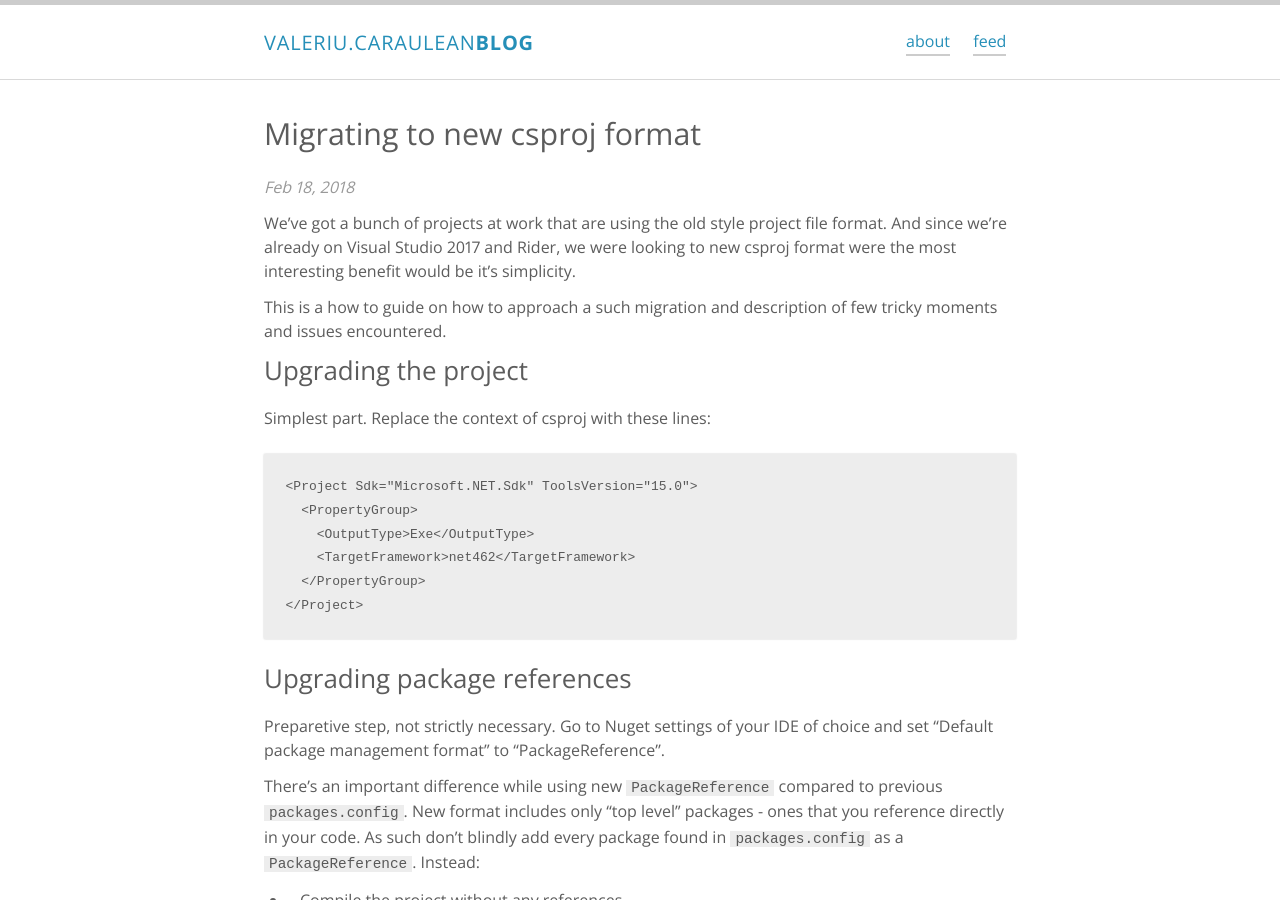
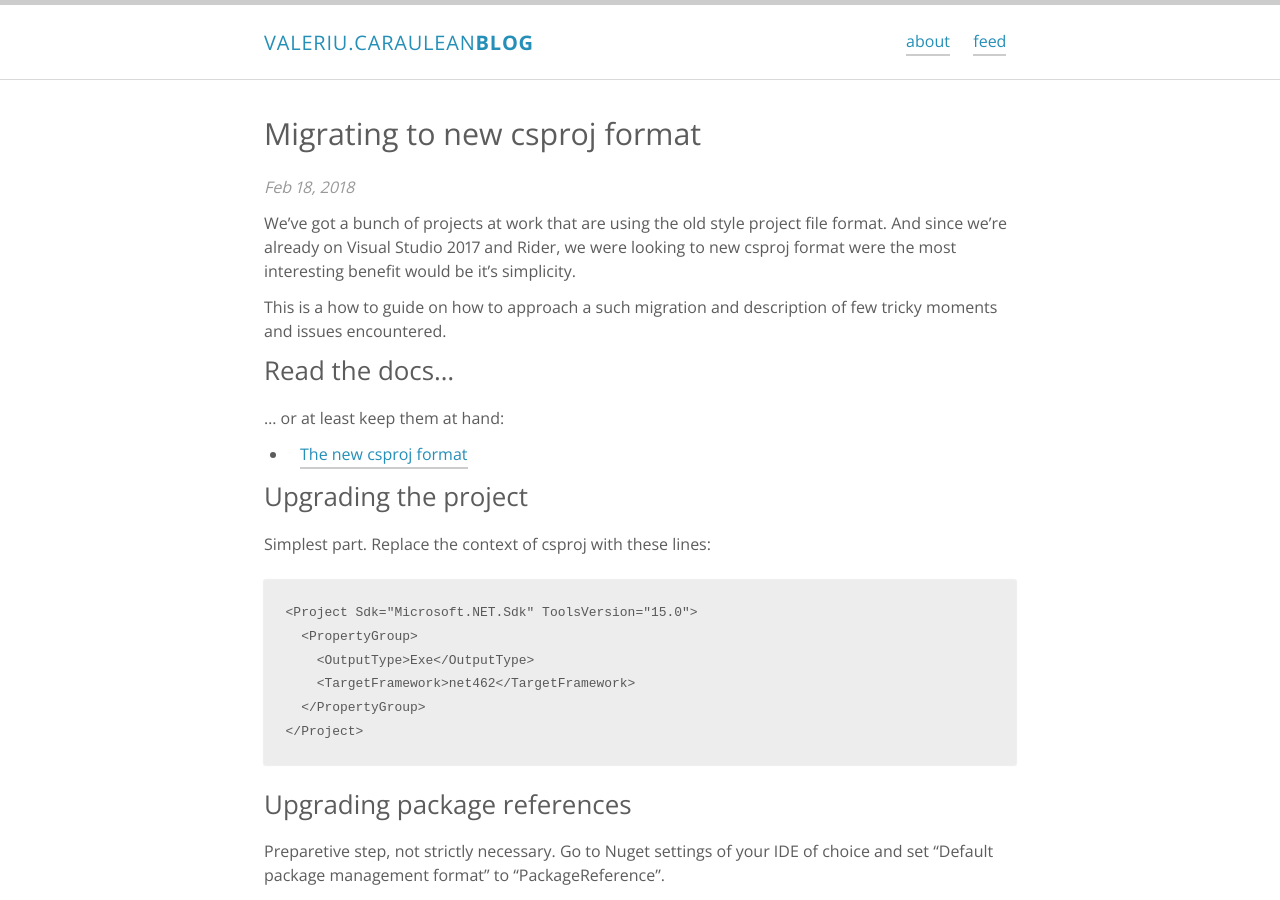
Before and after one commit to vcaraulean/vcaraulean.github.io, a Jekyll site: the page built from _posts/2018-02-18-migrating-to-new-csproj-format.md, in a window 1280 px wide and 900 px high. Built offline with Jekyll 4.4.1, drawn with Linux system fonts in a browser that asks for light colours; comment, search, counter and statistics services are not loaded.

Commit message:
Updated latest article

```diff
--- a/_posts/2018-02-18-migrating-to-new-csproj-format.md
+++ b/_posts/2018-02-18-migrating-to-new-csproj-format.md
@@ -9,6 +9,12 @@ categories: .net, csproj
 We've got a bunch of projects at work that are using the _old style_ project file format. And since we're already on Visual Studio 2017 and Rider, we were looking to new csproj format were the most interesting benefit would be it's simplicity.
 
 This is a *how to* guide on how to approach a such migration and description of few tricky moments and issues encountered.
+
+## Read the docs...
+
+... or at least keep them at hand:
+
+ - [The _new_ csproj format](https://docs.microsoft.com/en-us/dotnet/core/tools/csproj)
 
 ## Upgrading the project
 
```
